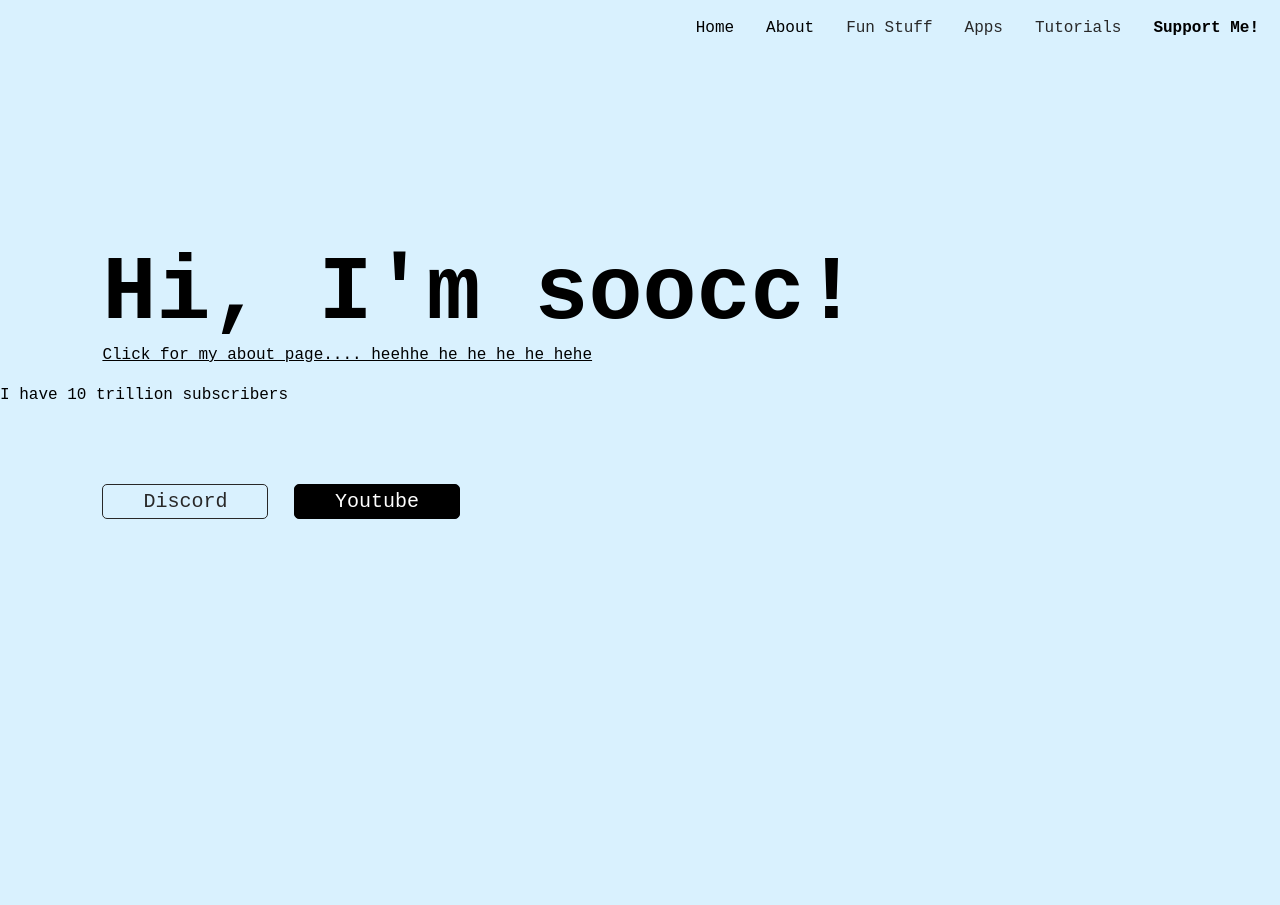
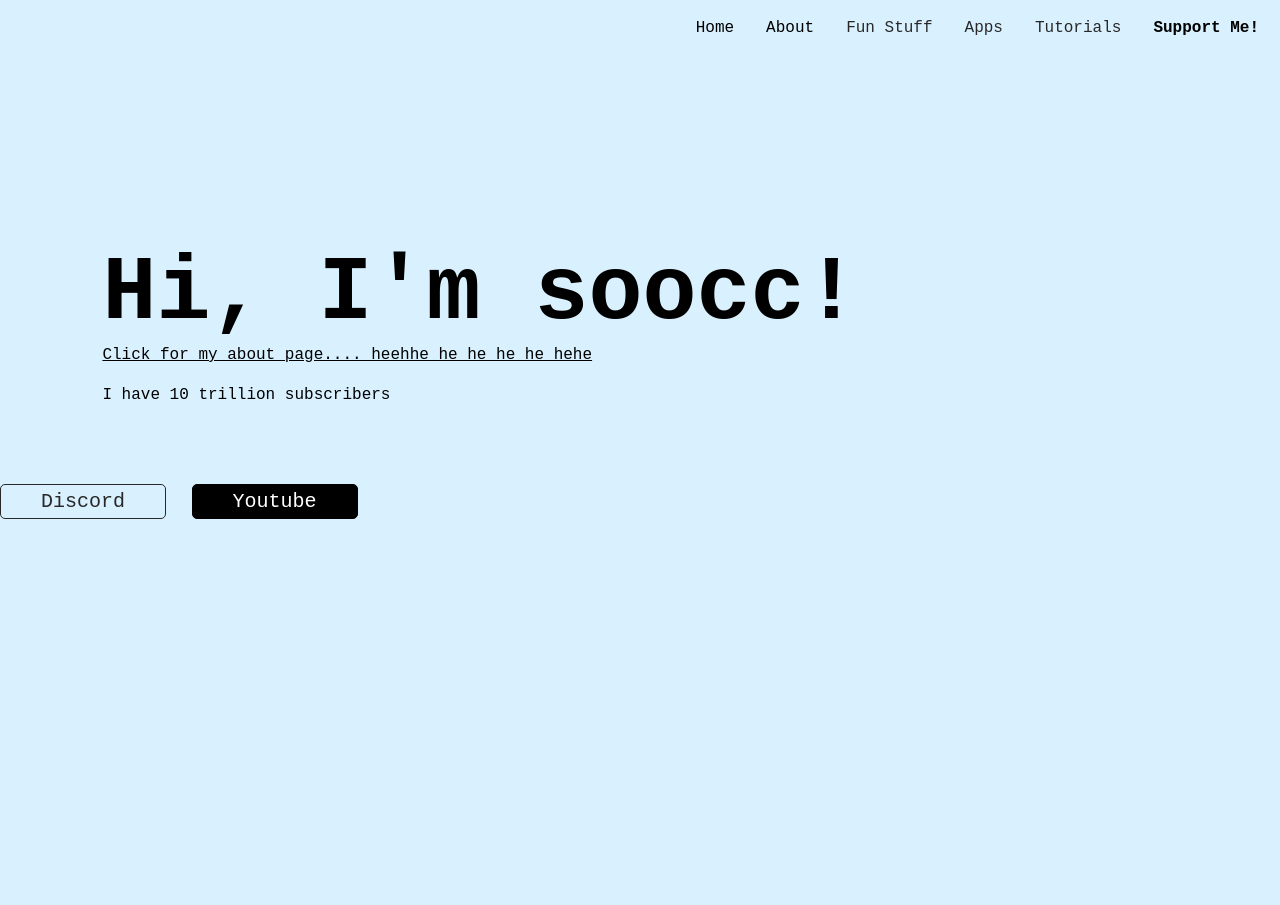
Before and after one commit to soocc/sooccsocks2, a Jekyll site: the page built from index.html, in a window 1280 px wide. Built offline with Jekyll 4.4.1, drawn with Linux system fonts in a browser that asks for light colours.

Commit message:
Update index.html

```diff
--- a/index.html
+++ b/index.html
@@ -16,11 +16,7 @@ layout: default
         margin-bottom: 0px;
       }
 
-      .intro {
-        margin-left: 8%;
-      }
-
-      .abutton {
+      .intro, abutton, p {
         margin-left: 8%;
       }
 
```
